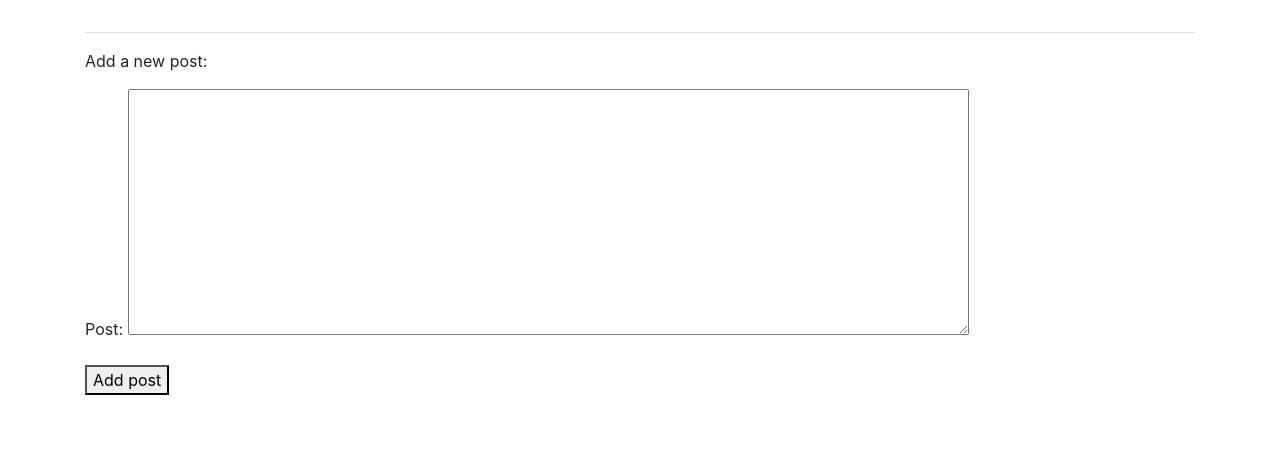
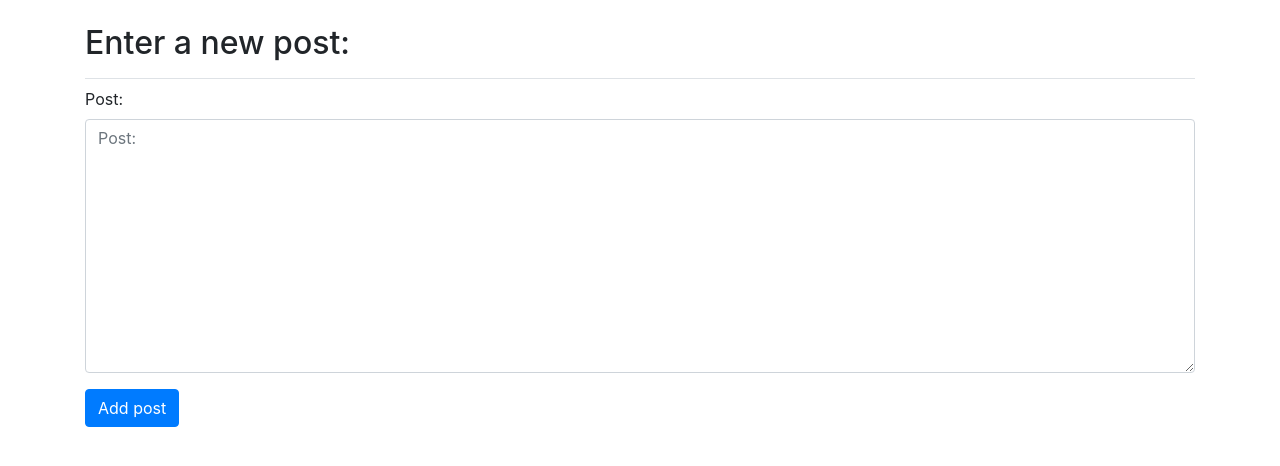
Before and after one commit to lia0wang/Renekton-Forum, a Django app: template app_renekton/templates/app_renekton/new_post.html in a window 1280 px wide. Shown: the part 58-524 px from the top of the page. Run offline with Django 3.2, Linux system fonts and the light colour scheme; the template is opened without the code that fills it: values that come from a table or form of the project are taken from there, others are empty; some libraries are stand-ins or nearby versions.

Commit message:
done form-based pages

```diff
--- a/app_renekton/models.py
+++ b/app_renekton/models.py
@@ -1,5 +1,4 @@
 from django.db import models
-from django.db.models.fields import TimeField
 from django.db.models.fields.related import ForeignKey
 from django.contrib.auth.models import User
 
@@ -25,7 +24,7 @@ class Post(models.Model):
     # size of individual limit
     text = models.TextField()
     # present the posts in order, place a timestamp next to each Post
-    date_added = TimeField(auto_now_add=True)
+    date_added = models.DateTimeField(auto_now_add=True)
     owner = models.ForeignKey(User, on_delete=models.CASCADE)
 
     class Meta:
--- a/app_renekton/templates/app_renekton/new_post.html
+++ b/app_renekton/templates/app_renekton/new_post.html
@@ -1,10 +1,18 @@
 {% extends "app_renekton/base.html" %}
+{% load bootstrap4 %}
+
+{% block page_header %}
+<h2>Enter a new post:</h2>
+{% endblock page_header %}
+
 {% block content %}
-<p><a href="{% url 'app_renekton:topic' topic.id %}">{{ topic }}</a></p>
-<p>Add a new post:</p>
-<form action="{% url 'app_renekton:new_post' topic.id %}" method='post'>
-       {% csrf_token %}
-       {{ form.as_p }}
-       <button name='submit'>Add post</button>
-     </form>
-   {% endblock content %}
+
+<form method="post" action="{% url 'app_renekton:new_post' topic.id %}" class="form">
+    {% csrf_token %}
+    {% bootstrap_form form %}
+    {% buttons %}
+    <button name="submit" class="btn btn-primary">Add post</button>
+    {% endbuttons %}
+</form>
+
+{% endblock content %}
```
Also changed, not shown: users/templates/registration/register.html (+13 -3 lines), app_renekton/migrations/0005_alter_post_date_added.py (added).
